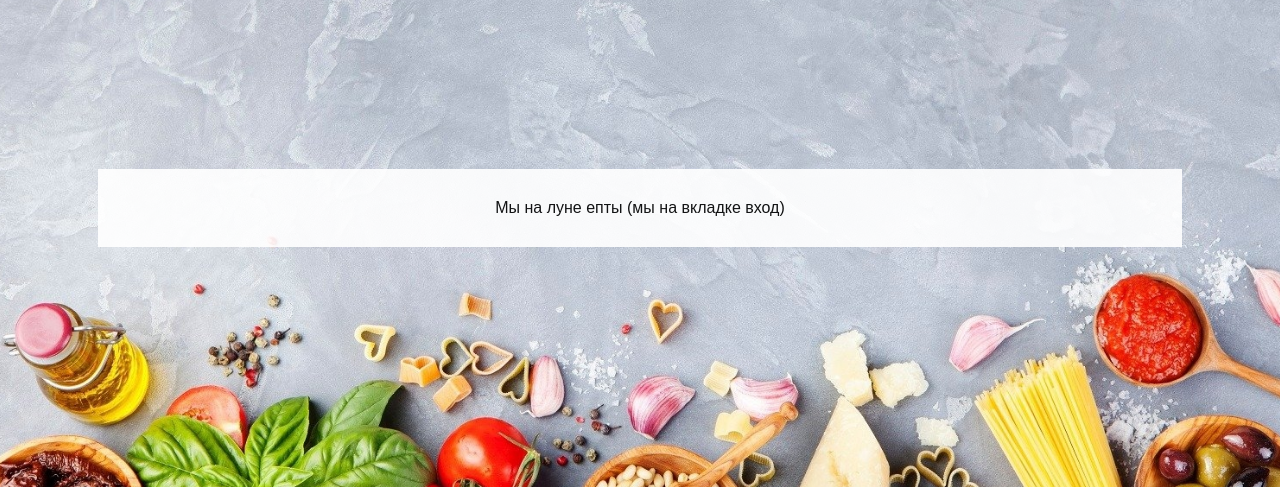
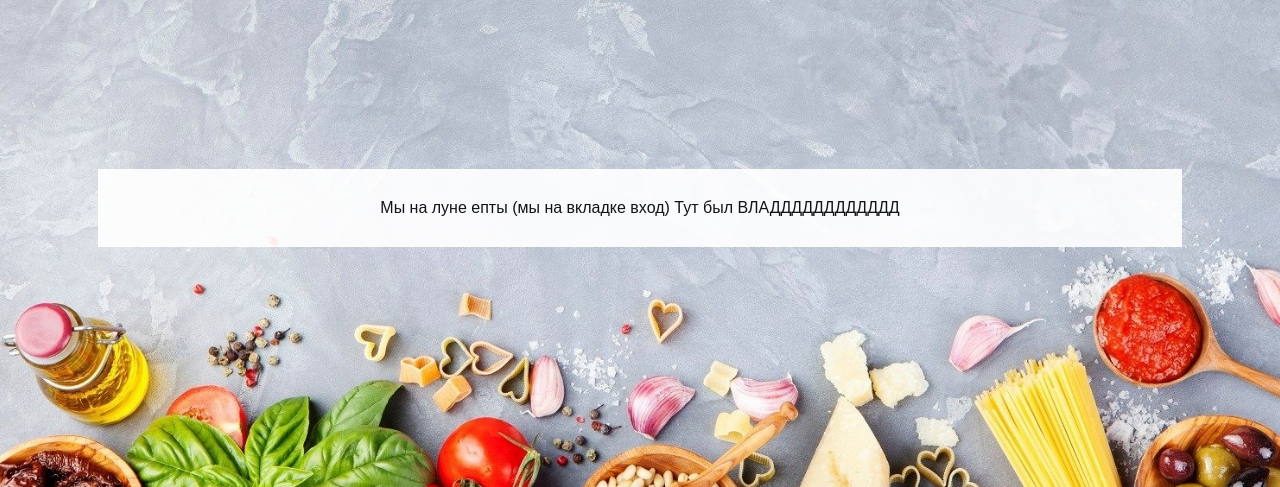
Before and after one commit to Maxim2165/Test_website, a Django app: a page that uses Website/main/templates/main/login.html in a window 1280 px wide. Shown: the part 192-679 px from the top of the page. Run offline with Django 4.2, Linux system fonts and the light colour scheme.

Commit message:
Vladislav внес правки

```diff
--- a/Website/main/templates/main/login.html
+++ b/Website/main/templates/main/login.html
@@ -62,6 +62,7 @@
     </div>
     <div class="welcome-block">
         Мы на луне епты (мы на вкладке вход)
+        Тут был ВЛАДДДДДДДДДДДД
     </div>
   </body>
 </html>
```
